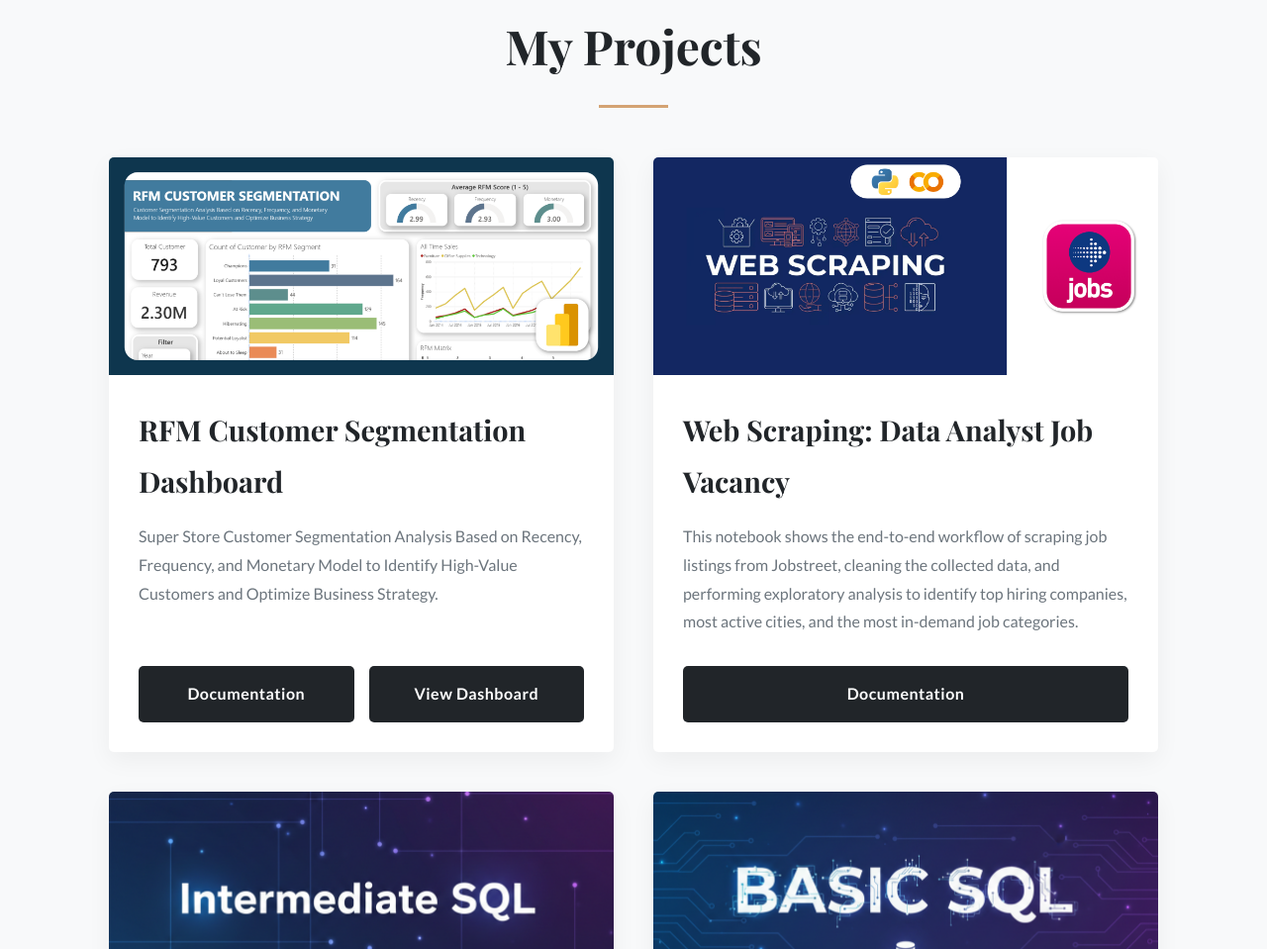
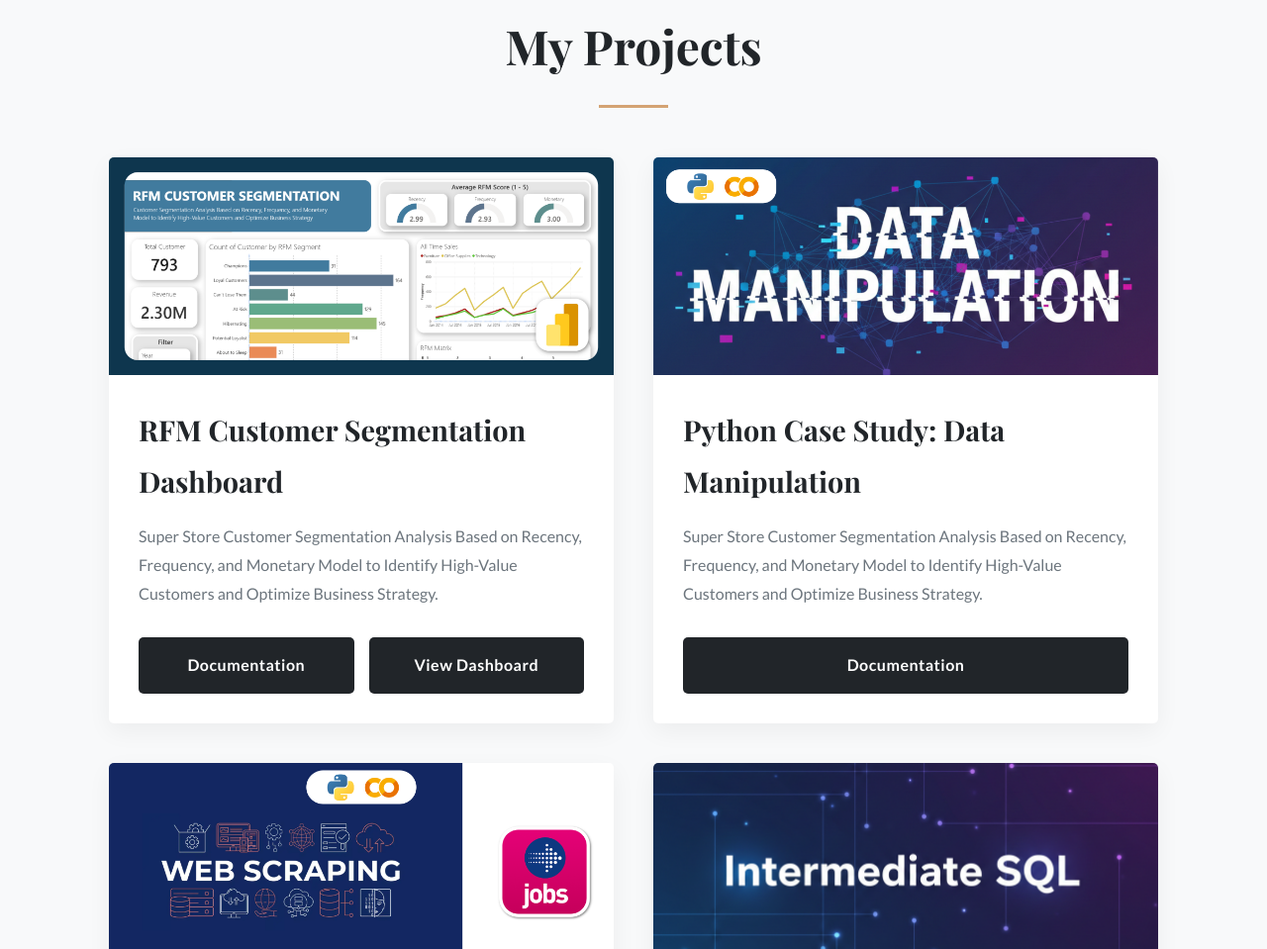
Before and after one commit to iffatahnaf2025/iffatahnaf2025.github.io, a plain HTML site: page index.html in a window 1280 px wide. Shown: the part 1172-2131 px from the top of the page at 99% size. Drawn offline with nearby package versions, Linux system fonts and the light colour scheme.

Commit message:
Update index.html

```diff
--- a/index.html
+++ b/index.html
@@ -80,6 +80,18 @@
                     <div class="project-buttons">
                         <a href="https://docs.google.com/document/d/1rLQ_xEGe7gPtyjD4VGH0v_D1dqe8QbRvXz6BEq7-qSI/edit?usp=sharing" class="btn">Documentation</a>
                         <a href="https://app.powerbi.com/groups/me/reports/d9cb1296-377c-499b-8471-5bb214c2acc3/b3f159c48e2e69ee3c8e?experience=power-bi" class="btn">View Dashboard</a>
+                    </div>
+                </div>
+            </div>
+
+             <!-- Project: Data Manipulation -->
+            <div class="project-card">
+                <img src="assets/images/data manipulation.png" alt="Data Manipulation">
+                <div class="project-card-content">
+                    <h3>Python Case Study: Data Manipulation </h3>
+                    <p>Super Store Customer Segmentation Analysis Based on Recency, Frequency, and Monetary Model to Identify High-Value Customers and Optimize Business Strategy.</p>
+                    <div class="project-buttons">
+                        <a href="https://colab.research.google.com/drive/1wYs2RawWmEtZwIBMVjusRueKfh7DbJre?usp=sharing" class="btn">Documentation</a>
                     </div>
                 </div>
             </div>
```
